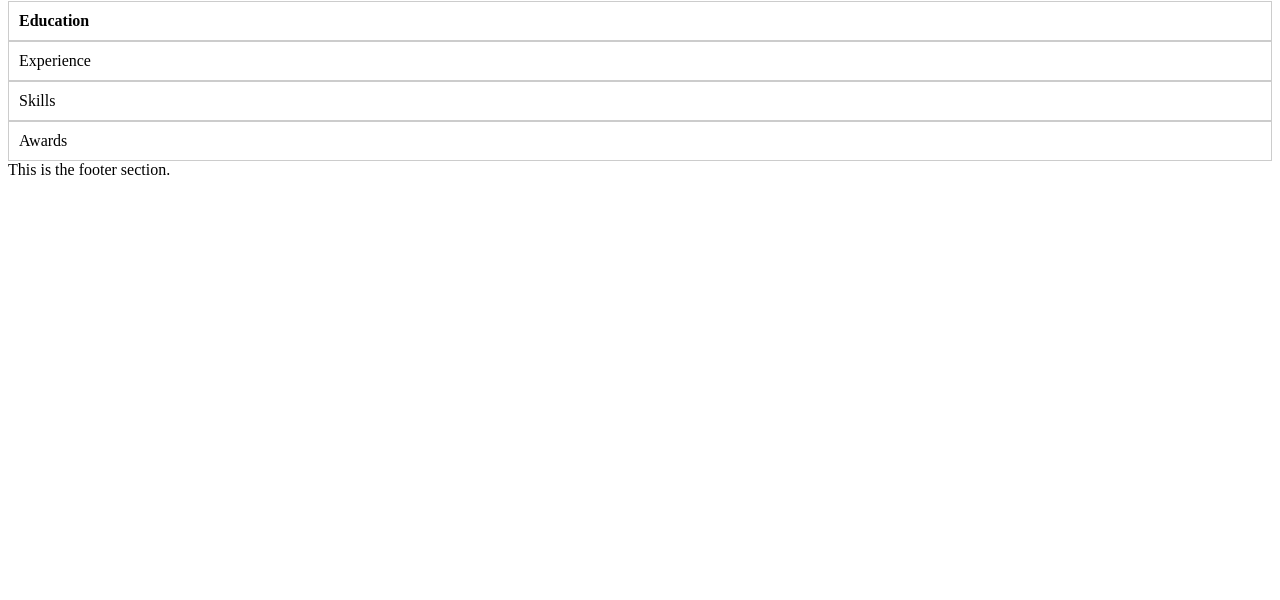
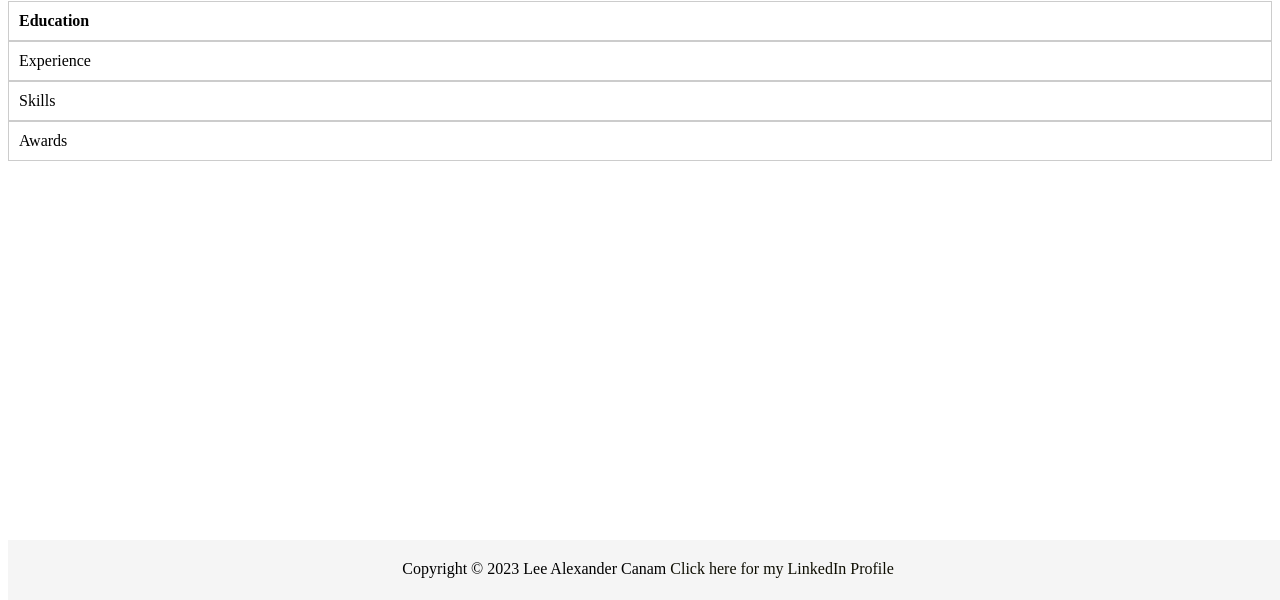
Before and after one commit to Leetus91/ePortfolio, a plain HTML site: page resume.html in a window 1280 px wide. Shown: the part 200-800 px from the top of the page. Drawn offline with Linux system fonts and the light colour scheme.

Commit message:
Footer w/content and CSS updated

```diff
--- a/portfolio_base.css
+++ b/portfolio_base.css
@@ -54,3 +54,17 @@ body {
   img {
     border: 1px solid black;
   }
+
+  footer {
+    text-align: center;
+    position: absolute;
+    bottom: 0;
+    width: 100%;
+    height: 60px;
+    background-color: #f5f5f5;
+  }
+
+  footer p {
+    margin: 0;
+    padding: 20px;
+  }
--- a/resume.html
+++ b/resume.html
@@ -33,8 +33,9 @@
                   <li class="awards">Awards</li>
                 </ul>
               </section>
-        <footer>
-            This is the footer section.
-        </footer>
+              <footer>
+                <p>Copyright © 2023 Lee Alexander Canam
+                <a href="https://www.linkedin.com/in/leecanam/">Click here for my LinkedIn Profile</a></p>
+              </footer>
     </body>
 </html>
```
Also changed, not shown: contactpage.html (+4 -3 lines), goals-short-long.html (+4 -3 lines), homepage.html (+4 -3 lines), skills.html (+4 -3 lines).
